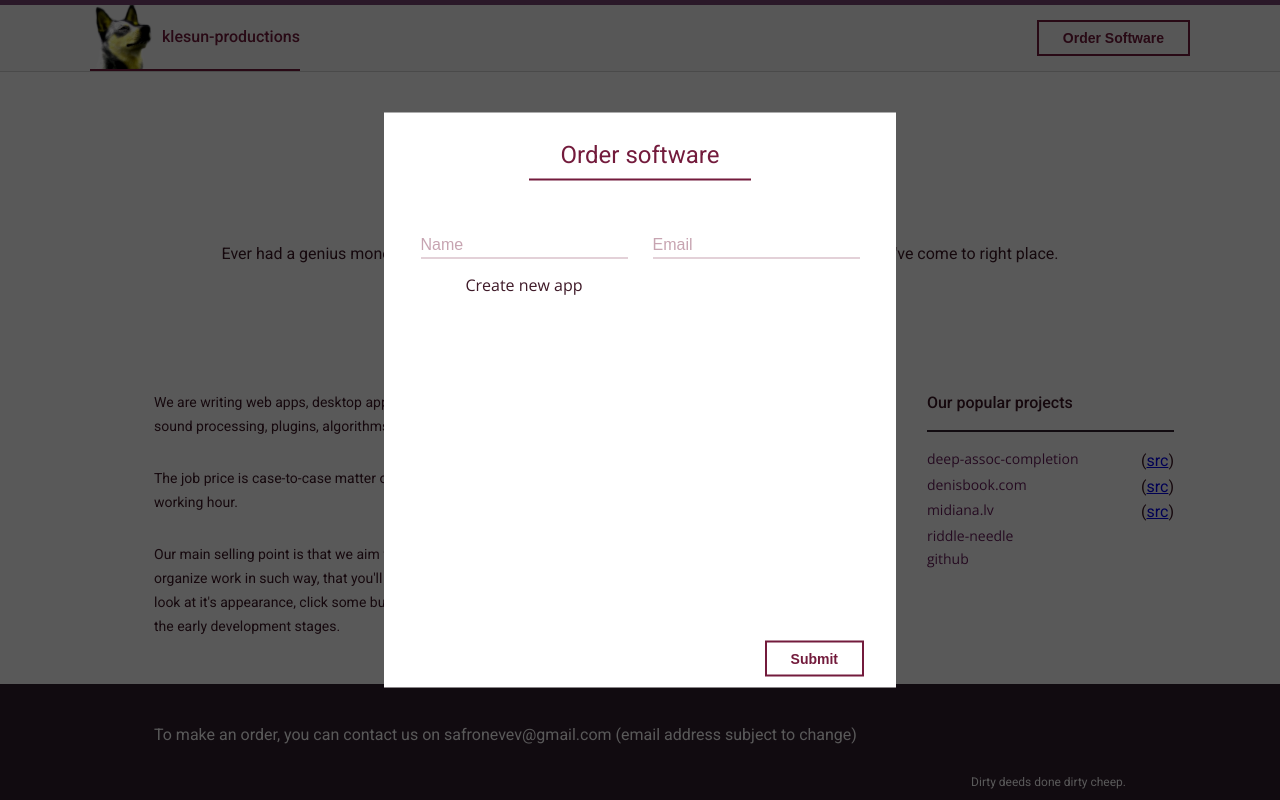
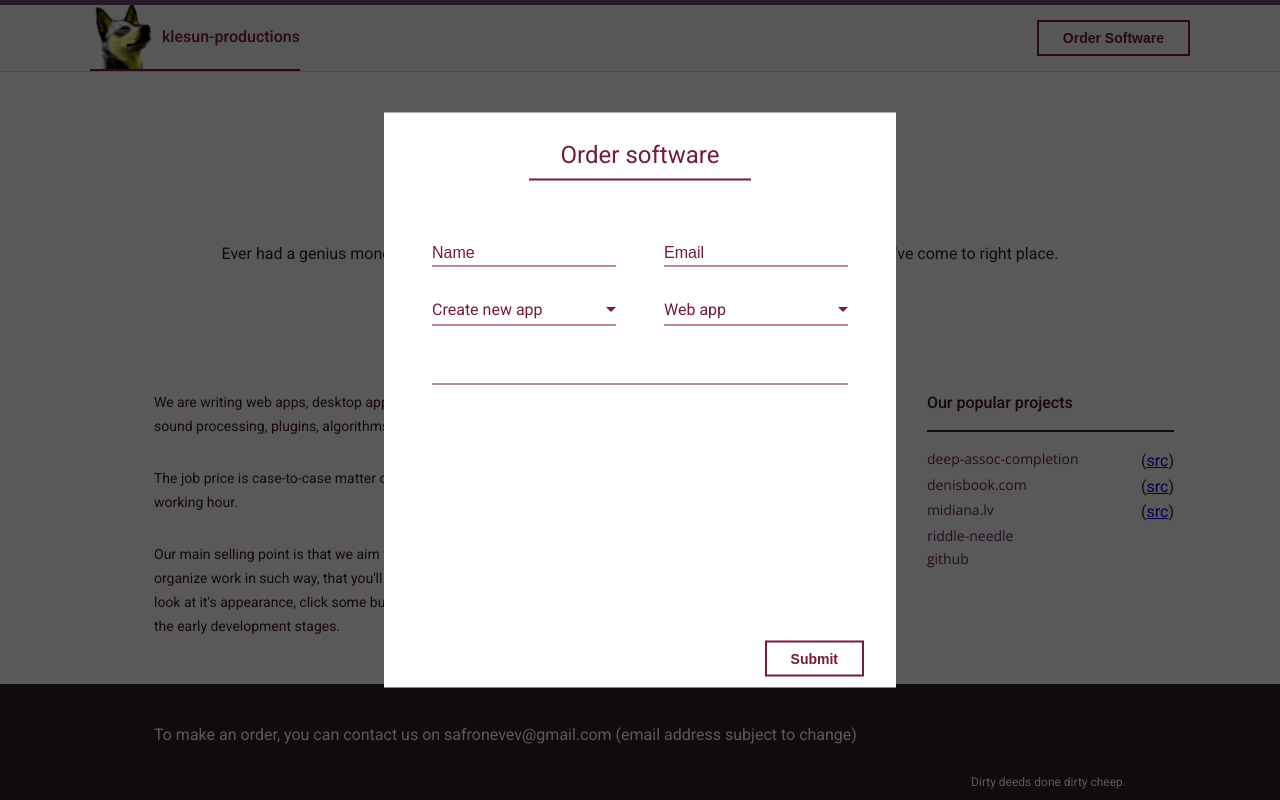
Before and after one commit to dogzy123/klesun-productions, a React (Create React App) app: page / in a window 1280 px wide. Both pictures are taken after a click on the button "Order Software". Built offline with nearby package versions, Linux system fonts and the light colour scheme.

Commit message:
order software popup update

```diff
--- a/public/index.html
+++ b/public/index.html
@@ -20,6 +20,6 @@
   </head>
   <body>
     <noscript>You need to enable JavaScript to run this app.</noscript>
-    <div id="root"></div>
+    <div id="klesun-productions-root"></div>
   </body>
 </html>
--- /dev/null
+++ b/src/components/Icons.js
@@ -0,0 +1,10 @@
+import React from "react";
+
+export function ArrowDown (props) {
+    return (
+        <svg version="1.1" {...props} fill={'currentColor'} xmlns="http://www.w3.org/2000/svg" xmlnsXlink="http://www.w3.org/1999/xlink" x="0px" y="0px"
+             viewBox="0 0 386.257 386.257" enableBackground='new 0 0 386.257 386.257;' xmlSpace="preserve">
+            <polygon points="0,96.879 193.129,289.379 386.257,96.879 "/>
+        </svg>
+    );
+}
--- a/src/components/Modal/index.js
+++ b/src/components/Modal/index.js
@@ -1,6 +1,7 @@
 import React, {useState, useEffect, useRef} from "react";
 import classNames from "classnames";
 import styles from "./style.module.scss";
+import Select from "../Select";
 
 const jobKind = [
     {title: 'Create new app', value: 'create'},
@@ -8,13 +9,54 @@ const jobKind = [
     {title: 'Consultation', value: 'consultation'},
 ];
 
+const softwareKind = [
+    {title: 'Web app', value: 'web'},
+    {title: 'Desktop app', value: 'desktop'},
+    {title: 'Android app', value: 'android'},
+    {title: 'Plugin', value: 'plugin'},
+    {title: 'Other', value: 'other'},
+];
+
 function Modal (props) {
     const { open, onClose } = props;
     const modalRef = useRef(null);
+    const columnRef = useRef(null);
     const [name, setName] = useState('');
     const [email, setEmail] = useState('');
     const [jobValue, setJobValue] = useState('create');
-    const [jobSelect, setJobSelect] = useState(false);
+    const [softwareValue, setSoftwareValue] = useState('web');
+    const [descriptionValue, setDescriptionValue] = useState('');
+    const [descriptionWidth, setDescriptionWidth] = useState(null);
+
+    const sendForm = () => {
+        const form = {
+            name,
+            email,
+            jobType: jobValue,
+            softwareType: softwareValue,
+            description: descriptionValue,
+        };
+
+        return fetch('https://klesun-productions.com/api/orderSoftware', {
+            method: 'POST',
+            headers: {
+                'Content-Type': 'application/json;charset=utf-8'
+            },
+            body: JSON.stringify(form)
+        })
+    };
+
+    const handleDescription = e => {
+        setDescriptionValue(e.target.innerText);
+    };
+
+    const handleJobChange = value => {
+        setJobValue(value);
+    };
+
+    const handleSoftwareChange = value => {
+        setSoftwareValue(value);
+    };
 
     useEffect( () => {
         const closeOnEscape = e => {
@@ -31,19 +73,28 @@ function Modal (props) {
             }
         };
 
+        const handleDescriptionWidth = () => {
+            setDescriptionWidth(columnRef.current.offsetWidth - 24 * 2);
+        };
+
+        if (columnRef.current)
+        {
+            handleDescriptionWidth();
+            window.addEventListener('resize', handleDescriptionWidth);
+        }
+
         if (open)
         {
             document.body.addEventListener('keydown', closeOnEscape);
-            document.body.addEventListener('click', closeOnClick);
+            document.body.addEventListener('mouseup', closeOnClick);
         }
 
         return () => {
             document.body.removeEventListener('keydown', closeOnEscape);
-            document.body.removeEventListener('click', closeOnClick);
+            document.body.removeEventListener('mouseup', closeOnClick);
+            window.removeEventListener('resize', handleDescriptionWidth);
         };
     }, [open] );
-
-    const getJobName = () => jobKind.filter(el => el.value === jobValue)[0].title;
 
     return (
         open
@@ -81,40 +132,42 @@ function Modal (props) {
                                 <div className={styles.bodyRow}>
                                     <div className={styles.bodyRowContainer}>
                                         <div className={styles.bodyCol}>
-                                            <select
+                                            <Select
                                                 value={jobValue}
-                                                onChange={ (e) => setJobValue(e.target.value) }
-                                                style={{display: 'none'}}
-                                            >
-                                                {
-                                                    jobKind.map( (el, i) => (
-                                                        <option key={i} value={el.value}>{el.title}</option>
-                                                    ) )
-                                                }
-                                            </select>
-                                            <div onClick={ () => setJobSelect(prev => !prev)}>{getJobName()}</div>
-                                            {
-                                                jobSelect
-                                                    ? (
-                                                        <div>
-                                                            {
-                                                                jobKind.map( (el, i) => (
-                                                                    <div key={i} onClick={ () => {
-                                                                        setJobValue(el.value);
-                                                                        setJobSelect(false);
-                                                                    } }>{el.title}</div>
-                                                                ))
-                                                            }
-                                                        </div>
-                                                    )
-                                                    : null
-                                            }
+                                                onChange={handleJobChange}
+                                                options={jobKind}
+                                            />
+                                        </div>
+                                        <div className={styles.bodyCol}>
+                                            <Select
+                                                value={softwareValue}
+                                                onChange={handleSoftwareChange}
+                                                options={softwareKind}
+                                            />
+                                        </div>
+                                    </div>
+                                </div>
+                                <div className={styles.bodyRow}>
+                                    <div className={styles.bodyRowContainer}>
+                                        <div className={styles.bodyCol} ref={columnRef}>
+                                            <div className={styles.descriptionWrapper} style={{width: `${descriptionWidth}px`}}>
+                                                <div
+                                                    onInput={handleDescription}
+                                                    className={styles.description}
+                                                    contentEditable={true}
+                                                />
+                                            </div>
                                         </div>
                                     </div>
                                 </div>
                             </div>
                             <div className={styles.modalContainerFooter}>
-                                <button className={styles.klesunBtn}>Submit</button>
+                                <button
+                                    onClick={sendForm}
+                                    className={styles.klesunBtn}
+                                >
+                                    Submit
+                                </button>
                             </div>
                         </div>
                     </div>
--- a/src/components/Modal/style.module.scss
+++ b/src/components/Modal/style.module.scss
@@ -74,13 +74,35 @@
     .bodyRowContainer {
       display: flex;
       flex-grow: 1;
-      padding: 8px 24px;
+      padding: 16px 24px;
 
       .bodyCol {
         display: flex;
         justify-content: center;
-        flex-basis: 50%;
+        flex: 1;
       }
     }
   }
 }
+
+.descriptionWrapper {
+
+}
+
+.description {
+  width: 100%;
+  padding-bottom: 4px;
+  line-height: 22px;
+  color: #731b3c;
+  border-bottom: 1px solid #731b3c;
+  cursor: text;
+  max-height: 160px;
+  overflow-y: auto;
+  overflow-x: hidden;
+  word-wrap: break-word;
+  resize: none;
+
+  &:focus {
+    outline: none;
+  }
+}
--- /dev/null
+++ b/src/components/Select/index.js
@@ -0,0 +1,83 @@
+import React, {useState, useEffect, useRef} from "react";
+import styles from "./styles.module.scss";
+import classNames from "classnames";
+import {ArrowDown} from "../Icons";
+
+function Select(props) {
+    const { options, value, onChange } = props;
+    const [popupOpen, setPopupOpen] = useState(false);
+    const popupRef = useRef(null);
+
+    const getOptionName = () => options.filter(el => el.value === value)[0].title;
+
+    useEffect( () => {
+        const clickOutside = e => {
+            if (popupRef && popupRef.current && !popupRef.current.contains(e.target))
+            {
+                setPopupOpen(false);
+            }
+        };
+
+        if (popupOpen)
+        {
+            document.body.addEventListener('click', clickOutside);
+        }
+
+        return () => {
+            document.body.removeEventListener('click', clickOutside);
+        };
+    }, [popupOpen] );
+
+    return (
+        <React.Fragment>
+            <select
+                value={value}
+                style={{display: 'none'}}
+                readOnly
+            >
+                {
+                    options.map( (el, i) => (
+                        <option key={i} value={el.value}>{el.title}</option>
+                    ) )
+                }
+            </select>
+            <div
+                className={styles.selectBody}
+                onClick={ () => setPopupOpen(prev => !prev) }
+            >
+                <div className={styles.selectContainer}>
+                    <span className={styles.selectTitle}>{getOptionName()}</span>
+                    <span className={styles.arrowIcon}>
+                        <ArrowDown style={{height: '10px', width: '10px', color: 'rgba(115, 27, 60, 1)'}}/>
+                    </span>
+                </div>
+            </div>
+            {
+                popupOpen
+                    ? (
+                        <div className={styles.selectPopup} ref={popupRef}>
+                            <div className={styles.selectPopupContainer}>
+                                {
+                                    options.map( (el, i) => (
+                                        <div
+                                            key={i}
+                                            className={styles.selectPopupItem}
+                                            onMouseUp={ () => {
+                                                onChange(el.value);
+                                                setPopupOpen(false);
+                                            } }
+                                        >
+                                            <span className={classNames(styles.selectPopupItemText, el.value === value ? styles.active : '')}>{el.title}</span>
+                                        </div>
+                                    ))
+                                }
+                            </div>
+                        </div>
+                    )
+                    : null
+            }
+        </React.Fragment>
+    )
+}
+
+export default Select;
--- /dev/null
+++ b/src/components/Select/styles.module.scss
@@ -0,0 +1,58 @@
+.selectBody {
+  width: 100%;
+  margin: 0 24px;
+  display: flex;
+  padding-bottom: 4px;
+  border-bottom: 1px solid #731b3c;
+  color: #731b3c;
+  cursor: pointer;
+
+  .selectContainer {
+    width: 100%;
+    display: flex;
+    flex-direction: row;
+    justify-content: space-between;
+  }
+
+  .selectTitle {
+    font-size: 16px;
+  }
+}
+
+.selectPopup {
+  position: absolute;
+  z-index: 1050;
+  background: white;
+  box-shadow: 0 10px 20px rgba(0,0,0,0.19), 0 6px 6px rgba(0,0,0,0.23);
+  user-select: none;
+  min-width: 215px;
+  animation: fadeIn 150ms;
+  animation-timing-function: cubic-bezier(0.0, 0.0, 0.2, 1);
+
+  .selectPopupContainer {
+    display: flex;
+    flex-direction: column;
+  }
+
+  .selectPopupItem {
+    padding: 8px 16px;
+    cursor: pointer;
+    transition: background-color 150ms ease-in;
+
+    &:hover {
+      background-color: #e4d5db;
+    }
+  }
+
+  .selectPopupItemText {
+
+    &.active {
+      font-weight: 500;
+    }
+  }
+}
+
+@keyframes fadeIn {
+  from { opacity: 0; }
+  to { opacity: 1; }
+}
--- a/src/index.js
+++ b/src/index.js
@@ -5,5 +5,5 @@ import App from './App';
 
 ReactDOM.render(
     <App />,
-    document.getElementById('root')
+    document.getElementById('klesun-productions-root')
 );
--- a/src/styles/utils.scss
+++ b/src/styles/utils.scss
@@ -23,47 +23,27 @@
 
 .klesunInput {
   border: none;
+  width: 100%;
+  margin: 0 24px;
   box-shadow: none;
   height: 28px;
   border-radius: 0;
   padding: 4px 0;
   font-size: 16px;
   color: #731b3c;
-  border-bottom: 1px solid rgba(115, 27, 60, 0.4);
-  transition: border-bottom-color 0.1s linear;
-
-  &.klesunInputActive {
-    border-bottom-color: #731b3c;
-  }
+  border-bottom: 1px solid rgba(115, 27, 60, 1);
 
   &::-webkit-input-placeholder { /* Chrome/Opera/Safari */
-    color: rgba(115, 27, 60, 0.4);
+    color: rgba(115, 27, 60, 1);
   }
   &::-moz-placeholder { /* Firefox 19+ */
-    color: rgba(115, 27, 60, 0.4);
+    color: rgba(115, 27, 60, 1);
   }
   &:-ms-input-placeholder { /* IE 10+ */
-    color: rgba(115, 27, 60, 0.4);
+    color: rgba(115, 27, 60, 1);
   }
   &:-moz-placeholder { /* Firefox 18- */
-    color: rgba(115, 27, 60, 0.4);
-  }
-
-  &:hover {
-    border-bottom-color: #731b3c;
-
-    &::-webkit-input-placeholder { /* Chrome/Opera/Safari */
-      color: #731b3c;
-    }
-    &::-moz-placeholder { /* Firefox 19+ */
-      color: #731b3c;
-    }
-    &:-ms-input-placeholder { /* IE 10+ */
-      color: #731b3c;
-    }
-    &:-moz-placeholder { /* Firefox 18- */
-      color: #731b3c;
-    }
+    color: rgba(115, 27, 60, 1);
   }
 
   &:focus {
```
Also changed, not shown: public/module.js (added, +12 -0 lines), 18 other files (tests, documents, lock files or other folders).
